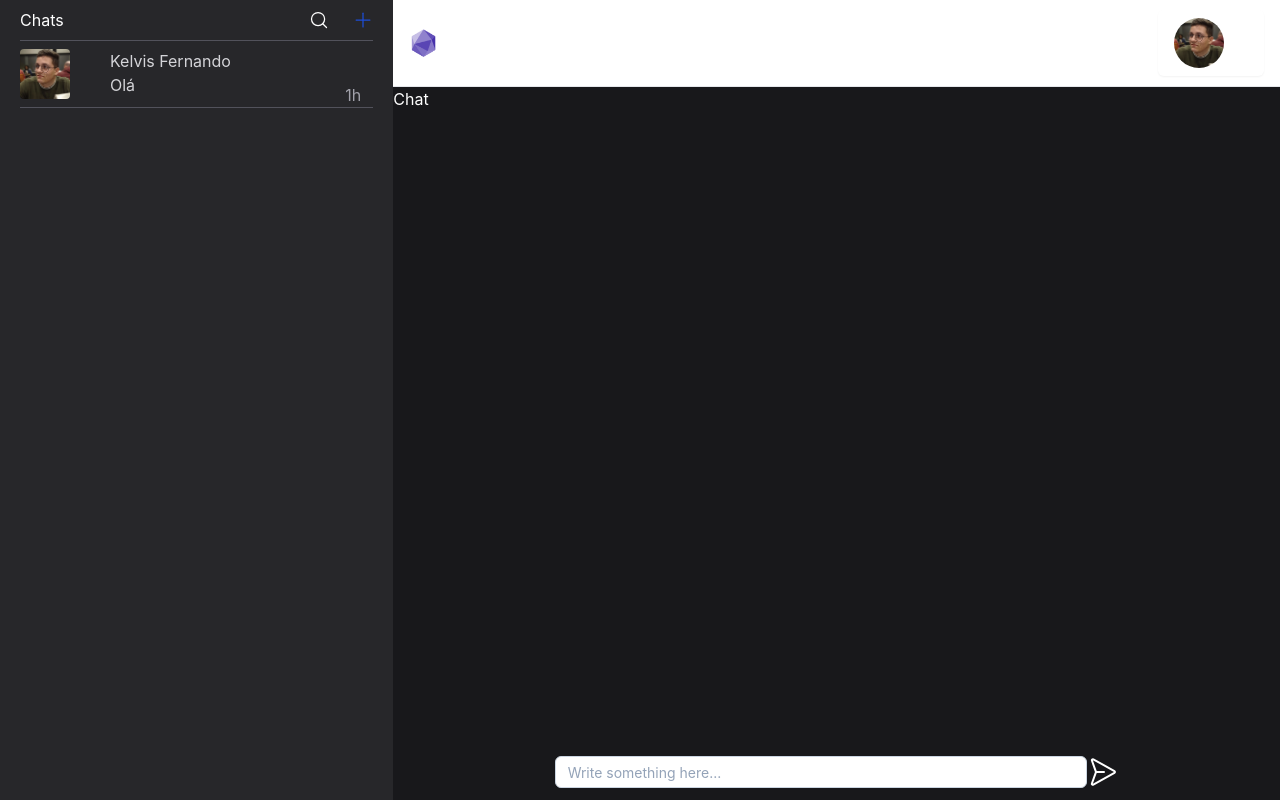
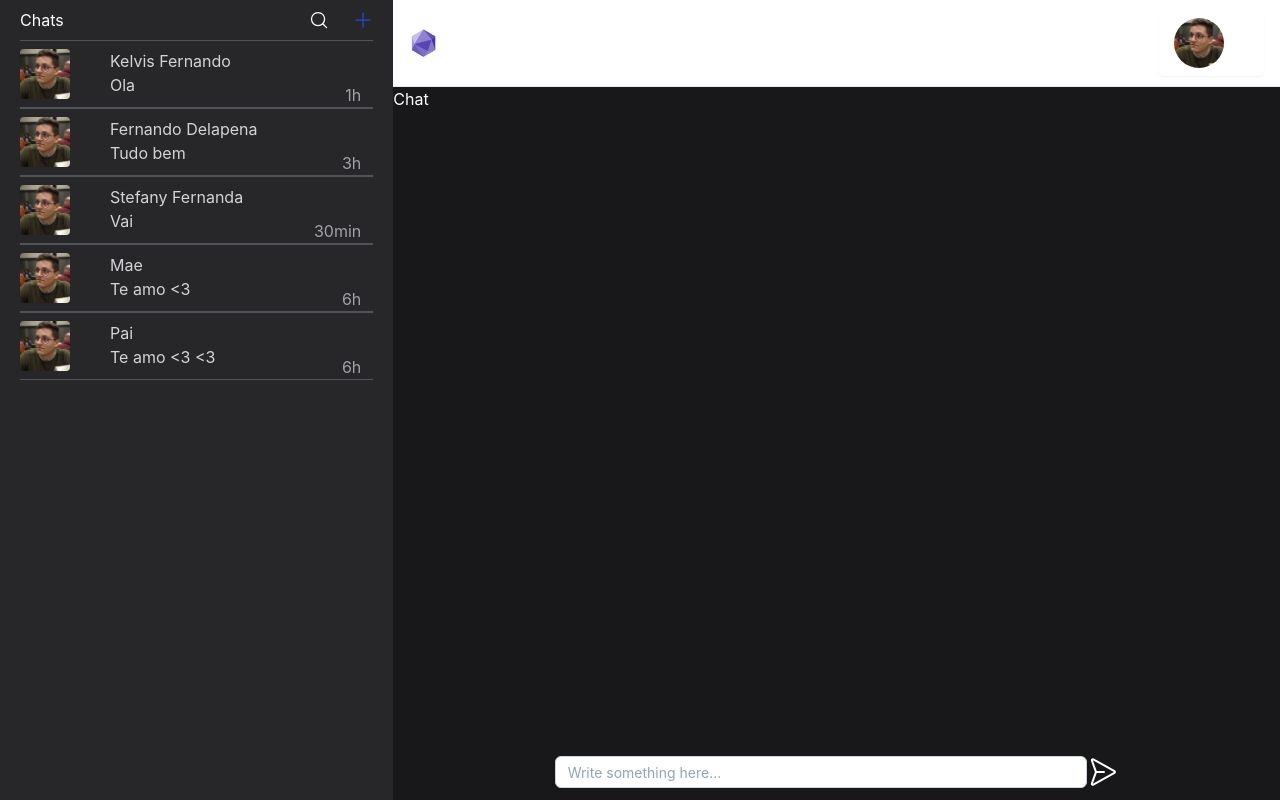
Before and after one commit to Kelvis-fernando/chat-app, a Next.js app: page /chat in a window 1280 px wide. Built offline with nearby package versions, Linux system fonts and the light colour scheme.

Commit message:
Created mock for contacts, and made a render to object

```diff
--- a/src/components/chat/Contacts.tsx
+++ b/src/components/chat/Contacts.tsx
@@ -3,22 +3,62 @@ import Image from "next/image";
 import styles from "../../styles/chat/Contacts.module.scss";
 
 const Contacts: NextPage = () => {
-   return (
-      <div className={styles.contacts}>
+   const contacts = [
+      {
+         name: "Kelvis Fernando",
+         lastMessage: "Ola",
+         timeLastMessage: "1h",
+         photo: "/perfil.png",
+      },
+      {
+         name: "Fernando Delapena",
+         lastMessage: "Tudo bem",
+         timeLastMessage: "3h",
+         photo: "/perfil.png",
+      },
+      {
+         name: "Stefany Fernanda",
+         lastMessage: "Vai",
+         timeLastMessage: "30min",
+         photo: "/perfil.png",
+      },
+      {
+         name: "Mae",
+         lastMessage: "Te amo <3",
+         timeLastMessage: "6h",
+         photo: "/perfil.png",
+      },
+      {
+         name: "Pai",
+         lastMessage: "Te amo <3 <3",
+         timeLastMessage: "6h",
+         photo: "/perfil.png",
+      },
+   ];
+   function renderMessages() {
+      return contacts.map((contact, index) => (
+         <div className={styles.contacts} key={index}>
             <Image
-            src="/perfil.png"
+               src={contact.photo}
                width={50}
                height={50}
                className="rounded"
-            alt="Phoro from perfil"
+               alt="Photo from perfil"
             />
             <div className={styles.body}>
-            <p>Kelvis Fernando</p>
-            <p>Olá</p>
+               <p>{contact.name}</p>
+               <p>{contact.lastMessage}</p>
             </div>
-         <span className={styles.timing}>1h</span>
+            <span className={styles.timing}>{contact.timeLastMessage}</span>
          </div>
-   );
+      ))
+   }
+
+   return (
+      <>
+         {renderMessages()}
+      </>
+   )
 };
 
 export default Contacts;
```
Lines whose indentation alone changed are shown as unchanged.
